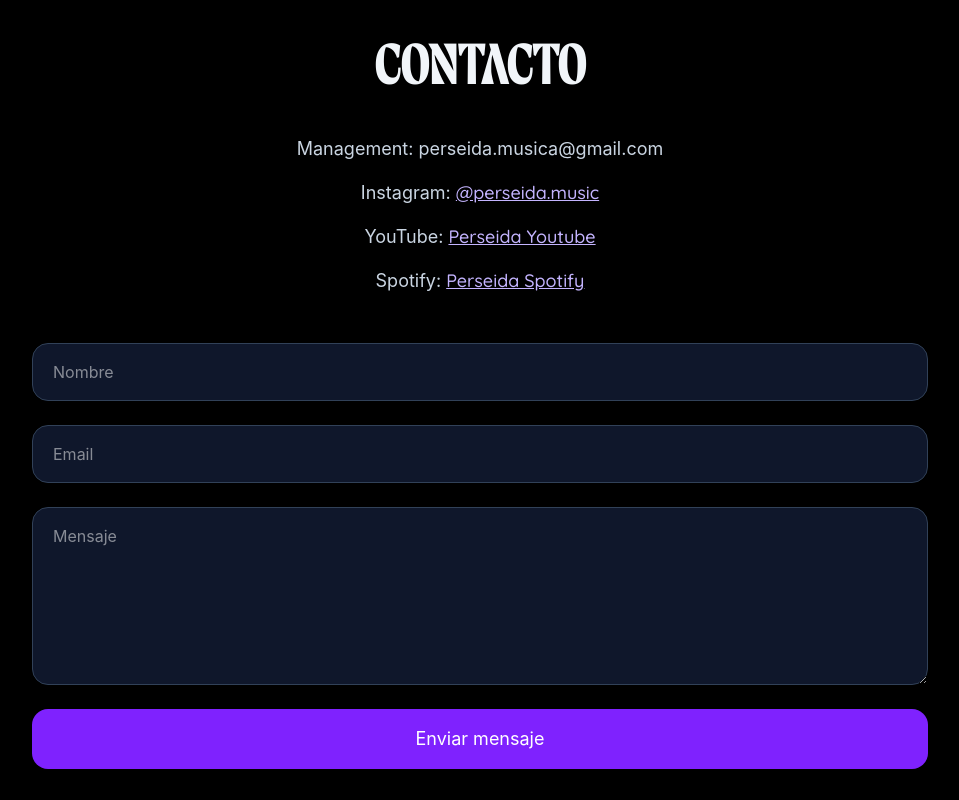
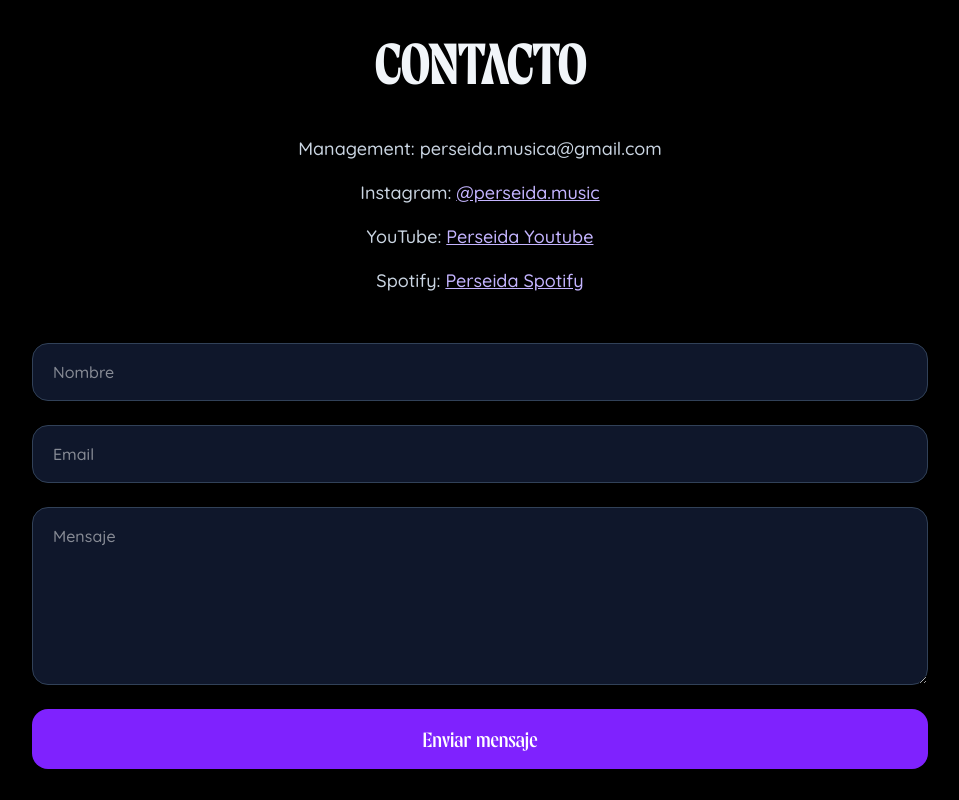
Before and after one commit to perseidamusic/perseida-epk, a React (Vite) app: page / in a window 1280 px wide. Shown: the part 3800-4600 px from the top of the page, without its empty margins (160-1119 px from the left). Built offline with nearby package versions, Linux system fonts and the light colour scheme.

Commit message:
Update App.jsx

```diff
--- a/src/App.jsx
+++ b/src/App.jsx
@@ -320,7 +320,7 @@ export default function PerseidaEPK() {
             CONTACTO
           </h2>
 
-          <div className="space-y-4 text-lg text-slate-300 mb-12">
+          <div className="font-quicksand space-y-4 text-lg text-slate-300 mb-12">
             <p>Management: perseida.musica@gmail.com</p>
              <p>
                 Instagram:{' '}
@@ -361,22 +361,22 @@ export default function PerseidaEPK() {
             <input
               type="text"
               placeholder="Nombre"
-              className="bg-slate-900 border border-slate-700 rounded-2xl px-5 py-4 outline-none text-base"
+              className="font-quicksand bg-slate-900 border border-slate-700 rounded-2xl px-5 py-4 outline-none text-base"
             />
 
             <input
               type="email"
               placeholder="Email"
-              className="bg-slate-900 border border-slate-700 rounded-2xl px-5 py-4 outline-none text-base"
+              className="font-quicksand bg-slate-900 border border-slate-700 rounded-2xl px-5 py-4 outline-none text-base"
             />
 
             <textarea
               rows="6"
               placeholder="Mensaje"
-              className="bg-slate-900 border border-slate-700 rounded-2xl px-5 py-4 outline-none text-base"
+              className="font-quicksand bg-slate-900 border border-slate-700 rounded-2xl px-5 py-4 outline-none text-base"
             />
 
-            <button className="px-8 py-4 rounded-2xl bg-violet-600 hover:bg-violet-500 transition-all duration-300 text-white text-lg">
+            <button className="font-aventena px-8 py-4 rounded-2xl bg-violet-600 hover:bg-violet-500 transition-all duration-300 text-white text-lg">
               Enviar mensaje
             </button>
           </form>
```
